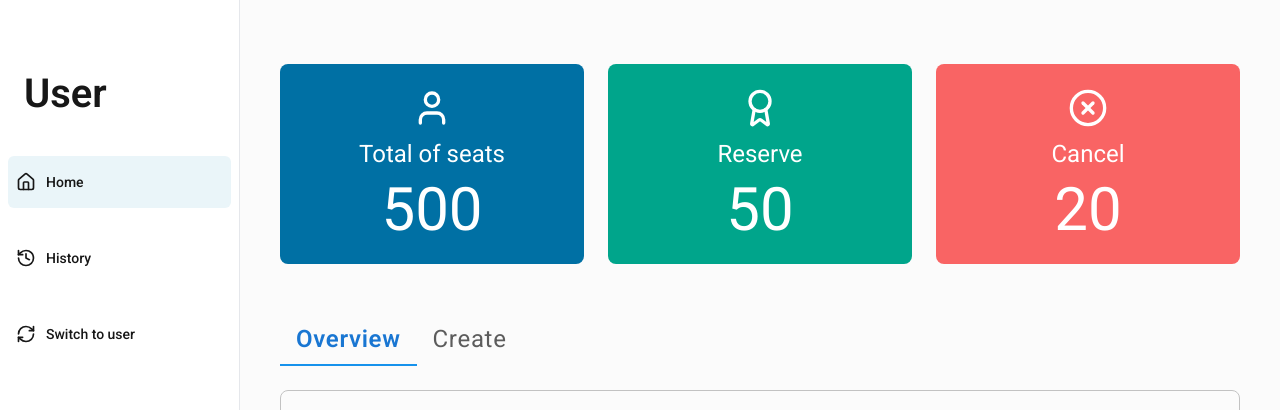
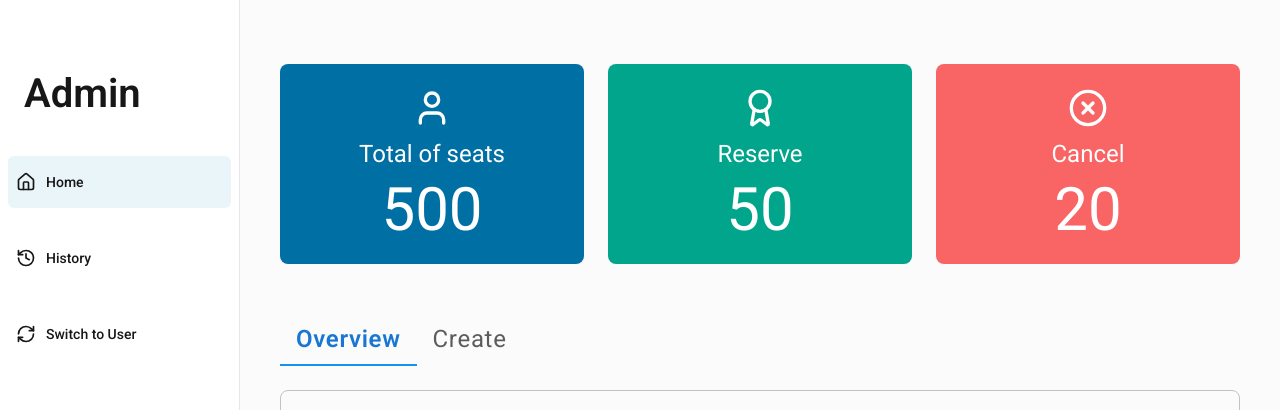
Before and after one commit to maxexq/concert-ticket-assignment, a Next.js app in the folder apps/web/: page / in a window 1280 px wide. Shown: the top 410 px of the page. Built offline with nearby package versions, Linux system fonts and the light colour scheme.

Commit message:
feat: add role context for switch between user, and admin

```diff
--- a/apps/web/app/layout.tsx
+++ b/apps/web/app/layout.tsx
@@ -1,6 +1,7 @@
 import type { Metadata } from "next";
 import { Roboto } from "next/font/google";
 import { ToastProvider } from "@/providers";
+import { RoleProvider } from "@/contexts";
 import "./globals.css";
 
 const roboto = Roboto({
@@ -21,7 +22,9 @@ export default function RootLayout({
   return (
     <html lang="en">
       <body className={roboto.className}>
-        {children}
+        <RoleProvider>
+          {children}
+        </RoleProvider>
         <ToastProvider />
       </body>
     </html>
--- a/apps/web/components/atoms/index.ts
+++ b/apps/web/components/atoms/index.ts
@@ -1,4 +1,4 @@
-export { default as MenuButton } from "./MenuButton";
+export { default as MenuButton, MenuButtonType } from "./MenuButton";
 export { default as Button } from "./Button";
 export { default as StatCard } from "./StatCard";
 export { default as Input } from "./Input";
--- a/apps/web/components/layout/Sidebar.tsx
+++ b/apps/web/components/layout/Sidebar.tsx
@@ -2,7 +2,8 @@
 
 import { Home, History, RefreshCw, X, LogOut } from "lucide-react";
 import React from "react";
-import { MenuButton } from "../atoms";
+import { MenuButton, MenuButtonType } from "../atoms";
+import { useRole } from "@/contexts";
 
 interface ISidebarProps {
   isOpen: boolean;
@@ -11,6 +12,9 @@ interface ISidebarProps {
 
 const Sidebar = (props: ISidebarProps) => {
   const { isOpen, onClose } = props;
+  const { role, switchRole } = useRole();
+
+  const isAdmin = role === "admin";
 
   return (
     <>
@@ -40,21 +44,36 @@ const Sidebar = (props: ISidebarProps) => {
         </div>
 
         <nav className="flex flex-col flex-1 min-h-0 py-10 lg:py-10">
-          <h1 className="p-6 text-[40px] font-semibold shrink-0">User</h1>
+          <h1 className="p-6 text-[40px] font-semibold shrink-0">
+            {isAdmin ? "Admin" : "User"}
+          </h1>
           <ul className="flex flex-col gap-2 flex-1 overflow-y-auto">
+            {isAdmin && (
+              <>
                 <li className="p-2">
                   <MenuButton title="Home" href="/" icon={Home} />
                 </li>
                 <li className="p-2">
                   <MenuButton title="History" href="/history" icon={History} />
                 </li>
+              </>
+            )}
             <li className="p-2">
-              <MenuButton title="Switch to user" icon={RefreshCw} />
+              <MenuButton
+                title={isAdmin ? "Switch to User" : "Switch to Admin"}
+                icon={RefreshCw}
+                type={MenuButtonType.BUTTON}
+                onClick={switchRole}
+              />
             </li>
           </ul>
           <ul className="shrink-0 p-2">
             <li className="p-2">
-              <MenuButton title="Logout" icon={LogOut} />
+              <MenuButton
+                title="Logout"
+                icon={LogOut}
+                type={MenuButtonType.BUTTON}
+              />
             </li>
           </ul>
         </nav>
--- /dev/null
+++ b/apps/web/contexts/RoleContext.tsx
@@ -0,0 +1,38 @@
+"use client";
+
+import React, { createContext, useContext, useState, ReactNode } from "react";
+
+export type UserRole = "user" | "admin";
+
+interface RoleContextType {
+  role: UserRole;
+  switchRole: () => void;
+}
+
+const RoleContext = createContext<RoleContextType | undefined>(undefined);
+
+interface RoleProviderProps {
+  children: ReactNode;
+}
+
+export const RoleProvider = ({ children }: RoleProviderProps) => {
+  const [role, setRole] = useState<UserRole>("admin");
+
+  const switchRole = () => {
+    setRole((prev) => (prev === "admin" ? "user" : "admin"));
+  };
+
+  return (
+    <RoleContext.Provider value={{ role, switchRole }}>
+      {children}
+    </RoleContext.Provider>
+  );
+};
+
+export const useRole = (): RoleContextType => {
+  const context = useContext(RoleContext);
+  if (!context) {
+    throw new Error("useRole must be used within a RoleProvider");
+  }
+  return context;
+};
--- /dev/null
+++ b/apps/web/contexts/index.ts
@@ -0,0 +1,2 @@
+export { RoleProvider, useRole } from "./RoleContext";
+export type { UserRole } from "./RoleContext";
```
Lines whose indentation alone changed are shown as unchanged.
